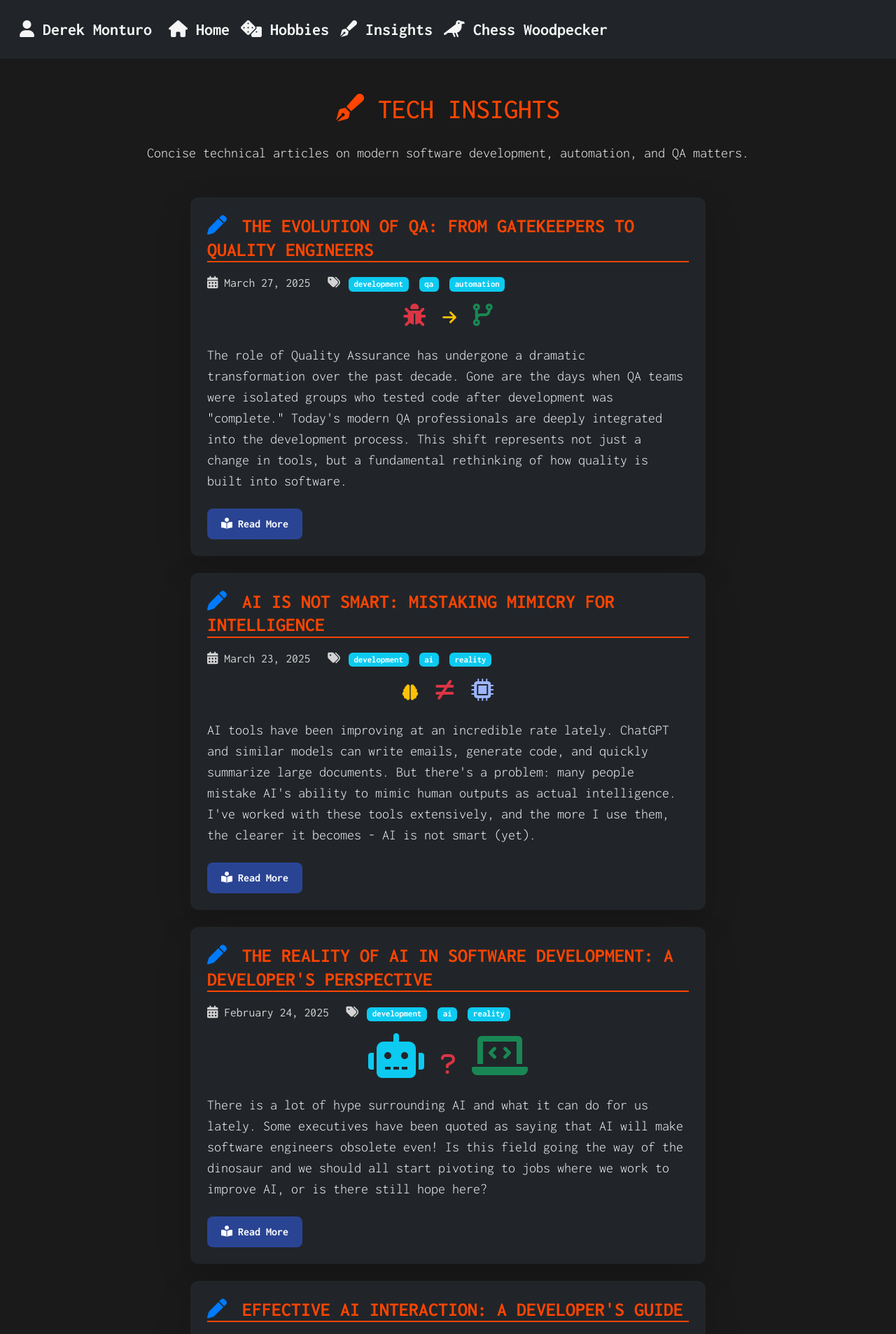
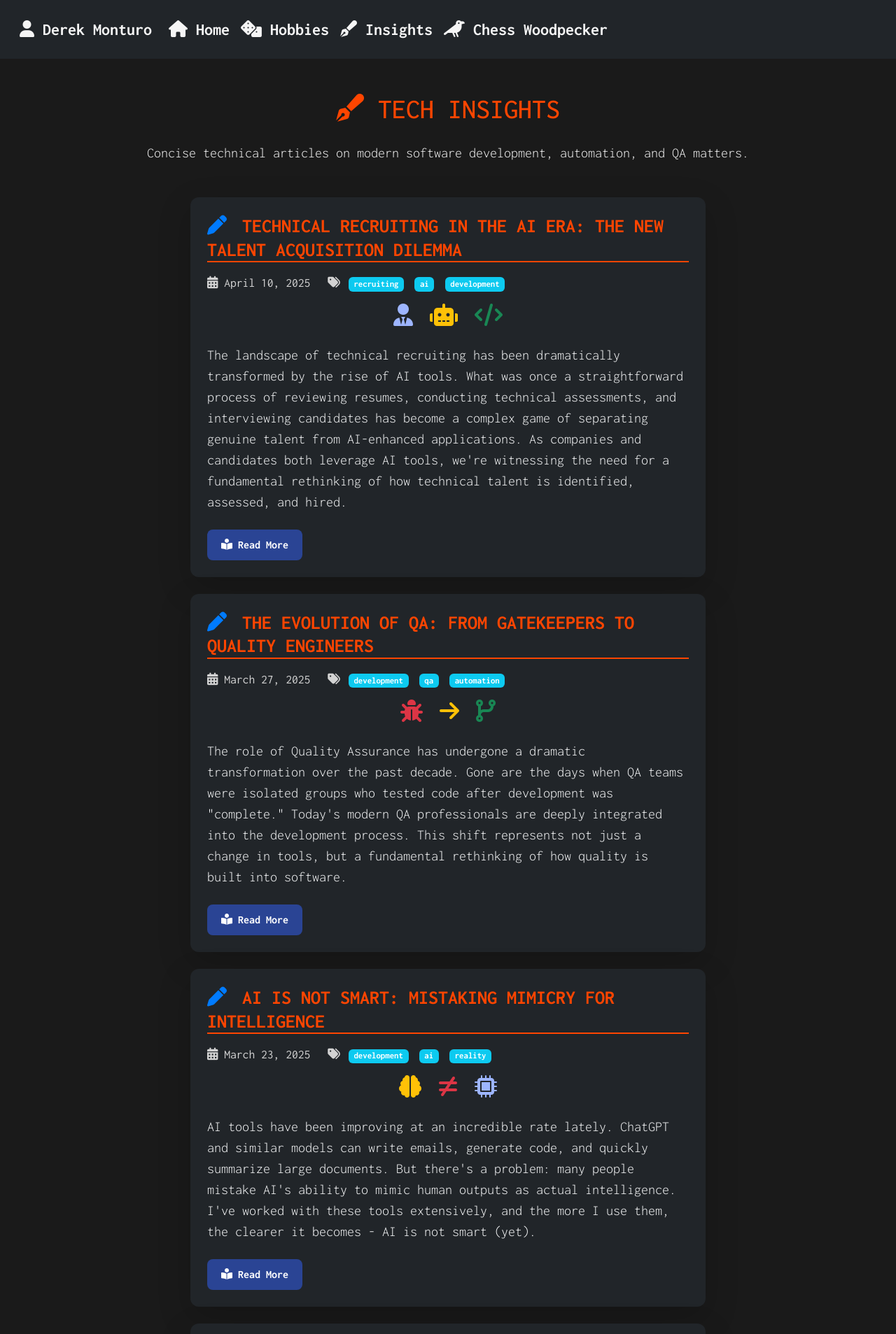
Before and after one commit to drmDev/drmDev.github.io, a Jekyll site: the page built from insights.md, in a window 1280 px wide. Shown: the top 1907 px of the page at 70% size. Built offline with Jekyll 4.4.1, drawn with Linux system fonts in a browser that asks for light colours.

Commit message:
new blog entry

```diff
--- /dev/null
+++ b/_posts/2025-04-10-technical-recruiting-in-the-AI-era.md
@@ -0,0 +1,280 @@
+---
+layout: post
+title: "Technical Recruiting in the AI Era: The New Talent Acquisition Dilemma"
+date: 2025-04-10 12:00:00 -0500
+categories: recruiting ai development
+---
+
+<div class="text-center mb-4">
+    <i class="fas fa-user-tie fa-2x text-primary"></i>
+    <i class="fas fa-robot fa-2x mx-3 text-warning"></i>
+    <i class="fas fa-code fa-2x text-success"></i>
+</div>
+
+<div class="lead mb-4">
+    <p>
+        The landscape of technical recruiting has been dramatically transformed by the rise of AI tools. What was once a straightforward process of reviewing resumes, conducting technical assessments, and interviewing candidates has become a complex game of separating genuine talent from AI-enhanced applications. As companies and candidates both leverage AI tools, we're witnessing the need for a fundamental rethinking of how technical talent is identified, assessed, and hired.
+    </p>
+</div>
+
+<!--more-->
+
+<div class="card mb-4 border-info">
+    <div class="card-body">
+        <h4 class="card-title">
+            <i class="fas fa-lightbulb"></i> Key Takeaway
+        </h4>
+        <p class="card-text">
+            The traditional technical hiring process is broken in the AI era. Companies that adapt their recruitment strategies to focus on authentic skill demonstration, collaboration, and problem-solving mindsets will gain an edge in identifying genuinely talented developers.
+        </p>
+    </div>
+</div>
+
+<h2><i class="fas fa-exclamation-triangle"></i> The AI-Generated Applicant Problem</h2>
+
+<div class="alert alert-warning" role="alert">
+    <h4 class="alert-heading">
+        <i class="fas fa-exclamation-circle"></i> Application Inflation
+    </h4>
+    <p>
+        AI tools have made it easier than ever to generate high-quality resumes, tailored cover letters, and even automated application processes. This has led to a flood of applications that look impressive on paper but may not reflect the actual skills of candidates.
+    </p>
+</div>
+
+<div class="row mb-4">
+    <div class="col-md-6">
+        <div class="card h-100">
+            <div class="card-header bg-danger text-white">
+                <i class="fas fa-file-alt"></i> Resume Inflation
+            </div>
+            <div class="card-body">
+                <p class="card-text">
+                    AI tools can transform a mediocre resume into a polished, keyword-optimized document that passes through ATS systems with ease. Skills can be articulated in ways that make even junior developers appear more experienced than they actually are.
+                </p>
+            </div>
+        </div>
+    </div>
+    <div class="col-md-6">
+        <div class="card h-100">
+            <div class="card-header bg-danger text-white">
+                <i class="fas fa-envelope-open-text"></i> AI-Generated Applications
+            </div>
+            <div class="card-body">
+                <p class="card-text">
+                    With AI automating the application process, candidates can apply to hundreds of positions with personalized cover letters in the time it once took to apply to a handful. This has overwhelmed recruiters with a volume of applications that's impossible to thoroughly review.
+                </p>
+            </div>
+        </div>
+    </div>
+</div>
+
+<div class="card border-danger mb-4">
+    <div class="card-header bg-danger">
+        <h5 class="mb-0 text-white" style="color: white !important;">
+            <i class="fas fa-code text-white"></i> The Technical Assessment Crisis
+        </h5>
+    </div>
+    <div class="card-body">
+        <p class="card-text">
+            Traditional technical assessments have become largely ineffective in the AI era:
+        </p>
+        <ul>
+            <li>AI can solve most standard coding challenges with minimal human input</li>
+            <li>Take-home assessments can easily be completed with AI assistance</li>
+            <li>Even live coding exercises can be assisted by AI if the candidate has a second device</li>
+            <li>Algorithmic challenges that once differentiated skill levels are now trivial with AI help</li>
+        </ul>
+    </div>
+</div>
+
+<h2><i class="fas fa-balance-scale"></i> The Paradox of AI in Technical Hiring</h2>
+
+<div class="alert alert-info" role="alert">
+    <p>
+        Companies face a challenging paradox: they want to hire developers who can effectively use modern tools like AI, but they need to ensure candidates have genuine technical understanding. Similarly, candidates need to demonstrate their abilities while competing in an environment where AI can artificially inflate others' perceived capabilities.
+    </p>
+</div>
+
+<div class="row mb-4">
+    <div class="col-md-6">
+        <div class="card h-100">
+            <div class="card-header bg-success text-white">
+                <i class="fas fa-tools"></i> AI as a Developer Tool
+            </div>
+            <div class="card-body">
+                <p class="card-text">
+                    Modern developers are expected to leverage AI tools to increase productivity. Being able to effectively prompt, evaluate, and refine AI-generated code is becoming an essential skill in today's development environment.
+                </p>
+            </div>
+        </div>
+    </div>
+    <div class="col-md-6">
+        <div class="card h-100">
+            <div class="card-header bg-success text-white">
+                <i class="fas fa-user-graduate"></i> Core Technical Understanding
+            </div>
+            <div class="card-body">
+                <p class="card-text">
+                    Despite AI assistance, developers still need a solid understanding of core principles, architecture, and problem-solving. The ability to recognize when AI provides incorrect or suboptimal solutions remains critical.
+                </p>
+            </div>
+        </div>
+    </div>
+</div>
+
+<div class="col-12 mt-4 mb-4">
+    <div class="card">
+        <div class="card-header bg-primary text-white">
+            <h5 class="mb-0">
+                <i class="fas fa-map"></i> The Current State of Technical Recruiting
+            </h5>
+        </div>
+        <div class="card-body">
+            <div class="row">
+                <div class="col-md-6">
+                    <h6><i class="fas fa-thumbs-down"></i> What's Not Working</h6>
+                    <ul class="list-unstyled">
+                        <li><i class="fas fa-angle-right text-danger mr-2"></i> Traditional ATS keyword filtering</li>
+                        <li><i class="fas fa-angle-right text-danger mr-2"></i> Standard coding challenges</li>
+                        <li><i class="fas fa-angle-right text-danger mr-2"></i> Unmonitored take-home assessments</li>
+                        <li><i class="fas fa-angle-right text-danger mr-2"></i> Resume-based technical evaluation</li>
+                    </ul>
+                </div>
+                <div class="col-md-6">
+                    <h6><i class="fas fa-thumbs-up"></i> What's Showing Promise</h6>
+                    <ul class="list-unstyled">
+                        <li><i class="fas fa-angle-right text-success mr-2"></i> Pair programming sessions</li>
+                        <li><i class="fas fa-angle-right text-success mr-2"></i> System design discussions</li>
+                        <li><i class="fas fa-angle-right text-success mr-2"></i> Portfolio and code review analysis</li>
+                        <li><i class="fas fa-angle-right text-success mr-2"></i> AI-aware technical assessments</li>
+                    </ul>
+                </div>
+            </div>
+
+            <div class="alert alert-info mt-3">
+                <i class="fas fa-lightbulb"></i> <strong>Key Insight:</strong>
+                <p class="mb-0">
+                    The most effective technical interviews now focus less on whether a candidate can solve a specific problem and more on how they approach it, what questions they ask, and how they evaluate potential solutions—including AI-generated ones.
+                </p>
+            </div>
+        </div>
+    </div>
+</div>
+
+<h2><i class="fas fa-forward"></i> Evolving Recruitment Strategies</h2>
+
+<div class="card border-success mb-4">
+    <div class="card-header bg-success text-white">
+        <h5 class="mb-0 text-white" style="color: white !important;">
+            <i class="fas fa-sync-alt text-white"></i> The New Technical Recruitment Paradigm
+        </h5>
+    </div>
+    <div class="card-body">
+        <p class="card-text">
+            Forward-thinking companies are adopting new approaches to identify genuine talent in the AI era:
+        </p>
+
+        <div class="row mt-4">
+            <div class="col-md-6 mb-3">
+                <div class="card border-info h-100">
+                    <div class="card-body">
+                        <h6 class="text-info">
+                            <i class="fas fa-network-wired"></i> Proactive Talent Sourcing
+                        </h6>
+                        <p class="card-text text-white">
+                            Recruiters are actively seeking out talent rather than waiting for applications. This includes engaging with developers on GitHub, participating in technical communities, and leveraging employee referrals from trusted team members.
+                        </p>
+                    </div>
+                </div>
+            </div>
+
+            <div class="col-md-6 mb-3">
+                <div class="card border-info h-100">
+                    <div class="card-body">
+                        <h6 class="text-info">
+                            <i class="fas fa-project-diagram"></i> Project-Based Assessments
+                        </h6>
+                        <p class="card-text text-white">
+                            Rather than algorithmic challenges, companies are using real-world, project-based assessments that require understanding of systems, architecture, and business requirements—areas where AI assistance still requires significant human judgment.
+                        </p>
+                    </div>
+                </div>
+            </div>
+        </div>
+
+        <div class="row mt-3">
+            <div class="col-md-6 mb-3">
+                <div class="card border-info h-100">
+                    <div class="card-body">
+                        <h6 class="text-info">
+                            <i class="fas fa-comments"></i> Collaborative Interviews
+                        </h6>
+                        <p class="card-text text-white">
+                            Pair programming and collaborative problem-solving sessions reveal how candidates think, communicate, and collaborate - crucial skills that AI can't fake. These sessions often include discussing how AI tools might be applied to the problem.
+                        </p>
+                    </div>
+                </div>
+            </div>
+
+            <div class="col-md-6 mb-3">
+                <div class="card border-info h-100">
+                    <div class="card-body">
+                        <h6 class="text-info">
+                            <i class="fas fa-eye"></i> AI-Aware Evaluation
+                        </h6>
+                        <p class="card-text text-white">
+                            Some companies are explicitly allowing AI use during interviews, but focusing on how candidates leverage these tools. Can they effectively prompt, evaluate results, identify issues, and explain their approach?
+                        </p>
+                    </div>
+                </div>
+            </div>
+        </div>
+    </div>
+</div>
+
+<div class="alert alert-success" role="alert">
+    <h4 class="alert-heading">
+        <i class="fas fa-check-circle"></i> The Democratization of Opportunity
+    </h4>
+    <p>
+        Despite the challenges, AI has democratized access to technical careers in important ways. Candidates no longer need expensive resume reviews or interview coaching. Self-taught developers can leverage AI to help them compete with those from traditional educational backgrounds. The key is for hiring processes to evolve to identify genuine talent regardless of background.
+    </p>
+</div>
+
+<div class="alert alert-warning mb-4" role="alert">
+    <h4 class="alert-heading">
+        <i class="fas fa-map-signs"></i> The Remote Work Dimension
+    </h4>
+    <p>
+        The rise of remote work has complicated technical hiring further. Companies must balance:
+    </p>
+    <ul>
+        <li>The expanded talent pool available through remote positions</li>
+        <li>The challenge of thorough technical assessment without in-person interaction</li>
+        <li>The impracticality of flying candidates in for initial interviews</li>
+        <li>The need to evaluate how candidates will perform in remote collaboration scenarios</li>
+    </ul>
+    <p>
+        This has led to innovative approaches like virtual collaborative sessions, multi-stage video interviews, and trial project periods with new hires.
+    </p>
+</div>
+
+<div class="card border-primary conclusion-card mb-4">
+    <div class="card-body text-center">
+        <h3 class="card-title">
+            <i class="fas fa-forward"></i> The Path Forward
+        </h3>
+        <p class="card-text lead">
+            The most successful companies will embrace AI's role in the development ecosystem while evolving their hiring practices to focus on authentic skill demonstration. Technical interviews should evaluate a candidate's ability to think critically, collaborate effectively, and leverage all available tools—including AI—to solve complex problems.
+        </p>
+    </div>
+</div>
+
+<div class="alert alert-info mb-4">
+    <i class="fas fa-link"></i> <strong>Related Reading:</strong>
+    For more insights on modern technical practices, check out my other articles:
+    <ul class="mb-0 mt-2">
+        <li><a href="/insights/2025/03/27/modern-qa-evolution/" class="alert-link">The Evolution of QA: From Gatekeepers to Quality Engineers</a></li>
+        <li><a href="/insights/2025/03/23/ai-intelligence-illusion/" class="alert-link">AI is Not Smart: Mistaking Mimicry for Intelligence</a></li>
+    </ul>
+</div>
--- a/assets/css/style.css
+++ b/assets/css/style.css
@@ -810,8 +810,6 @@ h6 {
     }
 }
 
-/* Chess piece styling for mobile devices - moved to chessground.override.css */
-
 /* Ensure proper spacing between elements */
 .mb-3 {
     margin-bottom: 1rem !important;
@@ -821,8 +819,7 @@ h6 {
     gap: 0.5rem !important;
 }
 
-/* Ensure Now Solving text has space and doesn't wrap awkwardly */
-.text-warning {
+.text-warning:not(.fas) { /* don't affect FontAwesome icons */
     white-space: nowrap; /* Prevents line breaks */
     font-size: 1.4rem; /* Adjust size */
 }
```
Also changed, not shown: _posts/2025-02-22-effective-ai-interaction.md (+2 -2 lines), _posts/2025-02-24-reality-ai-software-dev.md (+2 -2 lines).
